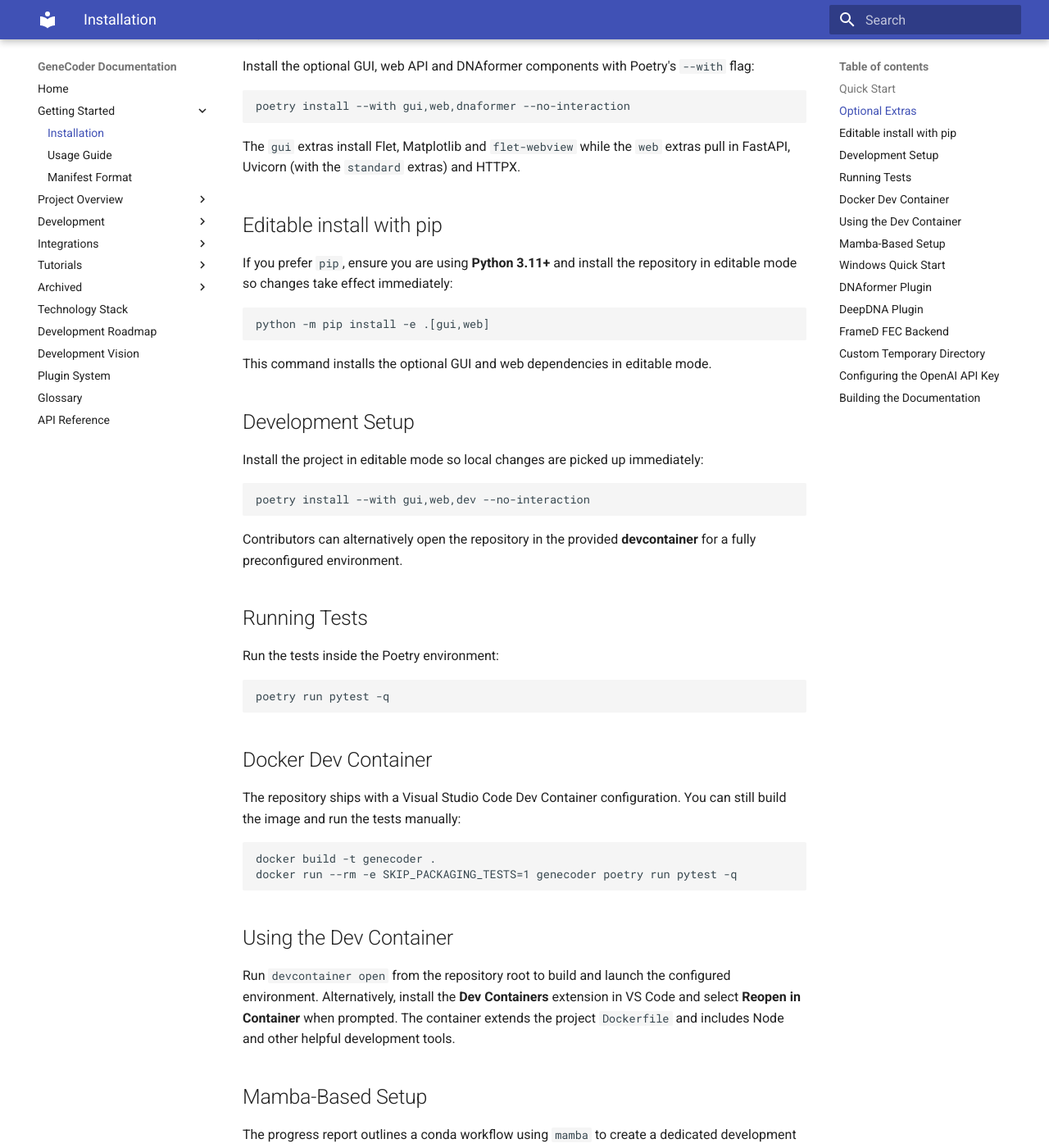
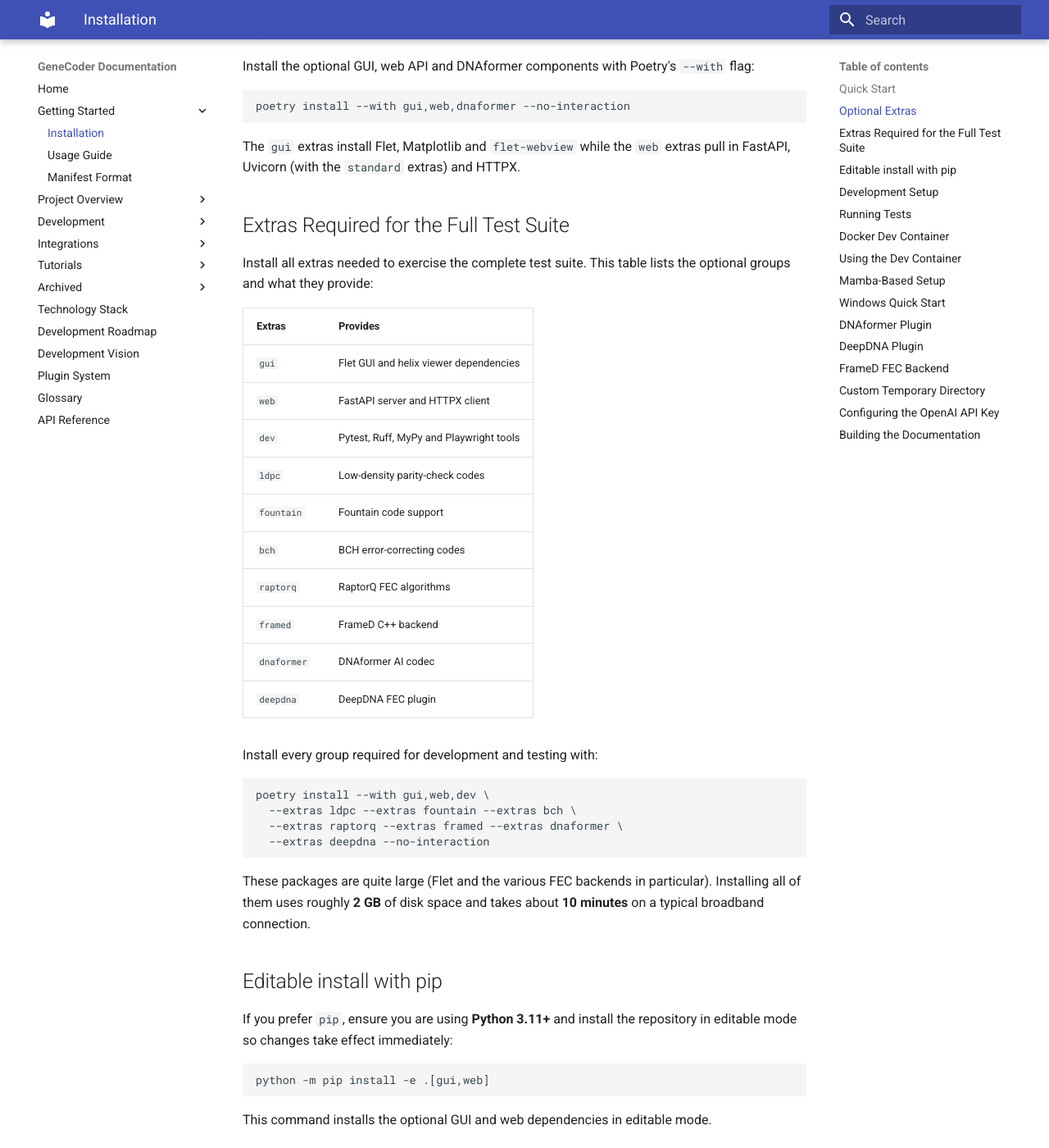
Before and after one commit to d0tTino/GeneCoder, an MkDocs documentation site: the page built from docs/installation.md, in a window 1280 px wide and 1400 px high, scrolled down 468 px. Shown: the whole window at 82% size. Built offline with MkDocs 1.6.1 and Material for MkDocs 9.7.7, drawn with Linux system fonts in a browser that asks for light colours.

Commit message:
docs: add extras install section

````diff
--- a/docs/installation.md
+++ b/docs/installation.md
@@ -24,6 +24,37 @@
 ```
 The `gui` extras install Flet, Matplotlib and `flet-webview` while the `web`
 extras pull in FastAPI, Uvicorn (with the `standard` extras) and HTTPX.
+
+## Extras Required for the Full Test Suite
+
+Install all extras needed to exercise the complete test suite. This table lists
+the optional groups and what they provide:
+
+| Extras        | Provides                                        |
+|---------------|-------------------------------------------------|
+| `gui`         | Flet GUI and helix viewer dependencies          |
+| `web`         | FastAPI server and HTTPX client                 |
+| `dev`         | Pytest, Ruff, MyPy and Playwright tools         |
+| `ldpc`        | Low-density parity-check codes                  |
+| `fountain`    | Fountain code support                           |
+| `bch`         | BCH error-correcting codes                      |
+| `raptorq`     | RaptorQ FEC algorithms                          |
+| `framed`      | FrameD C++ backend                              |
+| `dnaformer`   | DNAformer AI codec                              |
+| `deepdna`     | DeepDNA FEC plugin                              |
+
+Install every group required for development and testing with:
+
+```bash
+poetry install --with gui,web,dev \
+  --extras ldpc --extras fountain --extras bch \
+  --extras raptorq --extras framed --extras dnaformer \
+  --extras deepdna --no-interaction
+```
+
+These packages are quite large (Flet and the various FEC backends in
+particular). Installing all of them uses roughly **2&nbsp;GB** of disk space and
+takes about **10&nbsp;minutes** on a typical broadband connection.
 
 ## Editable install with pip
 
````
Also changed, not shown: README.md (+6 -1 lines).
